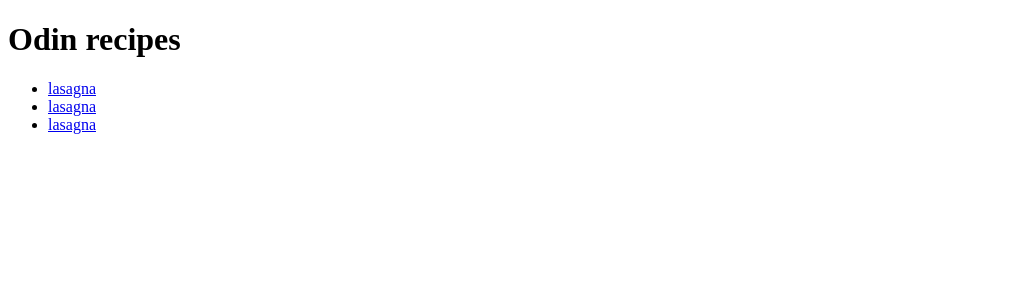
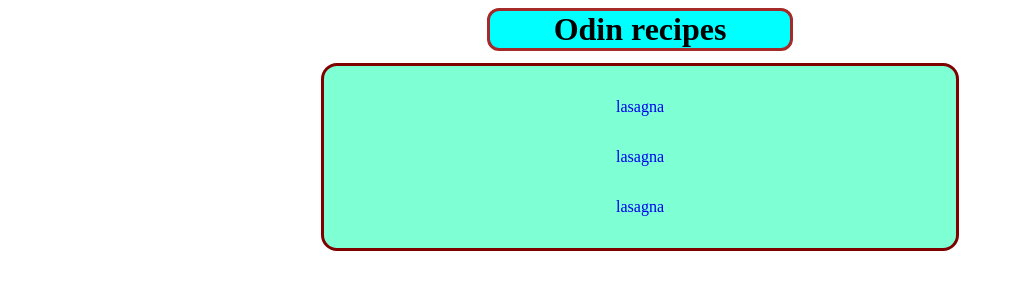
Before and after one commit to limondulce/odin-recipes, a plain HTML site: page index.html in a window 1280 px wide. Shown: the whole page, without its empty margins (0-1013 px from the left). Drawn offline with Linux system fonts and the light colour scheme.

Commit message:
change styles applied margin and padding

```diff
--- a/css/style.css
+++ b/css/style.css
@@ -0,0 +1,37 @@
+
+
+.title {
+text-align: center;
+background-color: aqua;
+width: 300px;
+margin: 0 auto;
+margin-bottom: 12px;
+border: 3px solid brown;
+border-radius: 12px;
+
+}
+
+.recipes {
+background-color: aquamarine;
+border: 3px solid maroon;
+border-radius: 16px;
+width: 600px;
+margin: 0 auto;
+padding: 16px 16px;
+list-style-type: none;
+}
+
+.recipes li {
+
+text-align: center;
+padding: 16px;
+border-radius: 20px;
+}
+
+li:hover {
+    background-color: hotpink;
+  }
+
+a:link {
+    text-decoration: none;
+  }
--- a/index.html
+++ b/index.html
@@ -3,12 +3,13 @@
 <head>
     <meta charset="UTF-8">
     <meta name="viewport" content="width=device-width, initial-scale=1.0">
+    <link rel="stylesheet" href="css/style.css">
     <title>Document</title>
 </head>
 <body>
-    <h1>Odin recipes</h1>
+    <h1 class="title">Odin recipes</h1>
 
-    <ul>
+    <ul class="recipes">
         <li><a href="recipes/lasagna0.html">lasagna</a></li>
         <li><a href="recipes/lasagna1.html">lasagna</a></li>
         <li><a href="recipes/lasagna2.html">lasagna</a></li>
```
